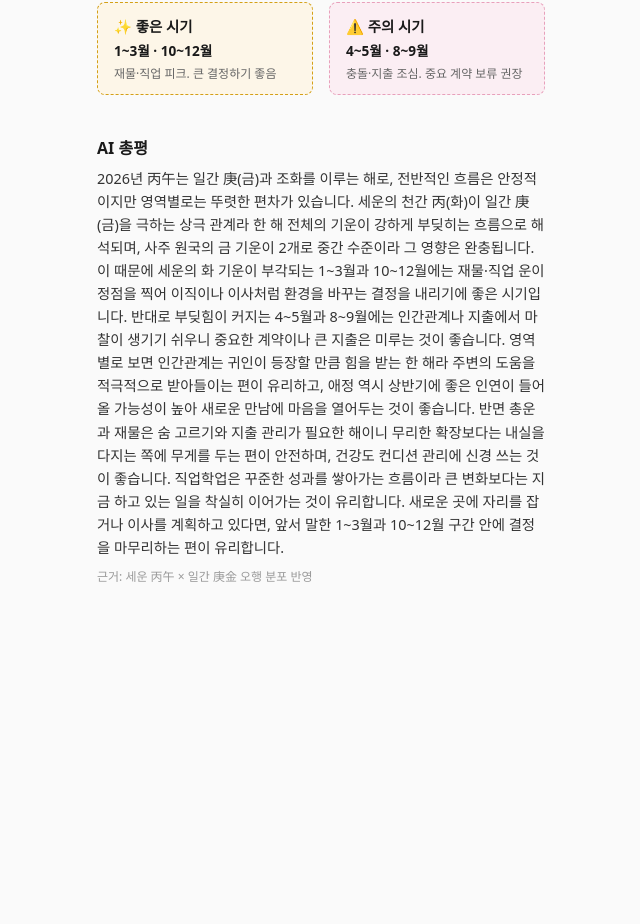
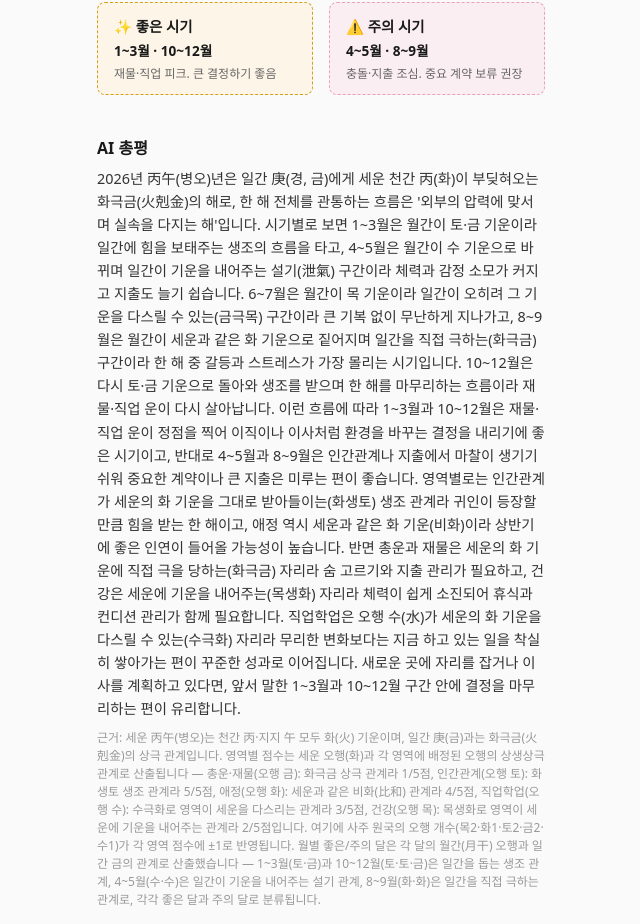
Before and after one commit to oochii-c/wasworkedinlocal_finalp, a Next.js app: page /year-fortune/2026 in a window 1280 px wide. Shown: the part 587-1511 px from the top of the page, without its empty margins (319-959 px from the left). Before the commit the page ends 1188 px from the top, so only its background shows below. Built offline with nearby package versions, Linux system fonts and the light colour scheme.

Commit message:
docs: flesh out AI summary mock text with full-year flow and detailed citation

```diff
--- a/src/app/year-fortune/[year]/page.tsx
+++ b/src/app/year-fortune/[year]/page.tsx
@@ -20,8 +20,9 @@ export default async function YearFortunePage({
   // 구체적인 이사 길일 계산 로직은 이번 범위 밖이라, 여기서는 좋은 시기(월 단위)만
   // 언급하고 특정 날짜는 넣지 않는다.
   const sampleSummary =
-    "2026년 丙午는 일간 庚(금)과 조화를 이루는 해로, 전반적인 흐름은 안정적이지만 영역별로는 뚜렷한 편차가 있습니다. 세운의 천간 丙(화)이 일간 庚(금)을 극하는 상극 관계라 한 해 전체의 기운이 강하게 부딪히는 흐름으로 해석되며, 사주 원국의 금 기운이 2개로 중간 수준이라 그 영향은 완충됩니다. 이 때문에 세운의 화 기운이 부각되는 1~3월과 10~12월에는 재물·직업 운이 정점을 찍어 이직이나 이사처럼 환경을 바꾸는 결정을 내리기에 좋은 시기입니다. 반대로 부딪힘이 커지는 4~5월과 8~9월에는 인간관계나 지출에서 마찰이 생기기 쉬우니 중요한 계약이나 큰 지출은 미루는 것이 좋습니다. 영역별로 보면 인간관계는 귀인이 등장할 만큼 힘을 받는 한 해라 주변의 도움을 적극적으로 받아들이는 편이 유리하고, 애정 역시 상반기에 좋은 인연이 들어올 가능성이 높아 새로운 만남에 마음을 열어두는 것이 좋습니다. 반면 총운과 재물은 숨 고르기와 지출 관리가 필요한 해이니 무리한 확장보다는 내실을 다지는 쪽에 무게를 두는 편이 안전하며, 건강도 컨디션 관리에 신경 쓰는 것이 좋습니다. 직업학업은 꾸준한 성과를 쌓아가는 흐름이라 큰 변화보다는 지금 하고 있는 일을 착실히 이어가는 것이 유리합니다. 새로운 곳에 자리를 잡거나 이사를 계획하고 있다면, 앞서 말한 1~3월과 10~12월 구간 안에 결정을 마무리하는 편이 유리합니다.";
-  const sampleCitation = "세운 丙午 × 일간 庚金 오행 분포 반영";
+    "2026년 丙午(병오)년은 일간 庚(경, 금)에게 세운 천간 丙(화)이 부딪혀오는 화극금(火剋金)의 해로, 한 해 전체를 관통하는 흐름은 '외부의 압력에 맞서며 실속을 다지는 해'입니다. 시기별로 보면 1~3월은 월간이 토·금 기운이라 일간에 힘을 보태주는 생조의 흐름을 타고, 4~5월은 월간이 수 기운으로 바뀌며 일간이 기운을 내어주는 설기(泄氣) 구간이라 체력과 감정 소모가 커지고 지출도 늘기 쉽습니다. 6~7월은 월간이 목 기운이라 일간이 오히려 그 기운을 다스릴 수 있는(금극목) 구간이라 큰 기복 없이 무난하게 지나가고, 8~9월은 월간이 세운과 같은 화 기운으로 짙어지며 일간을 직접 극하는(화극금) 구간이라 한 해 중 갈등과 스트레스가 가장 몰리는 시기입니다. 10~12월은 다시 토·금 기운으로 돌아와 생조를 받으며 한 해를 마무리하는 흐름이라 재물·직업 운이 다시 살아납니다. 이런 흐름에 따라 1~3월과 10~12월은 재물·직업 운이 정점을 찍어 이직이나 이사처럼 환경을 바꾸는 결정을 내리기에 좋은 시기이고, 반대로 4~5월과 8~9월은 인간관계나 지출에서 마찰이 생기기 쉬워 중요한 계약이나 큰 지출은 미루는 편이 좋습니다. 영역별로는 인간관계가 세운의 화 기운을 그대로 받아들이는(화생토) 생조 관계라 귀인이 등장할 만큼 힘을 받는 한 해이고, 애정 역시 세운과 같은 화 기운(비화)이라 상반기에 좋은 인연이 들어올 가능성이 높습니다. 반면 총운과 재물은 세운의 화 기운에 직접 극을 당하는(화극금) 자리라 숨 고르기와 지출 관리가 필요하고, 건강은 세운에 기운을 내어주는(목생화) 자리라 체력이 쉽게 소진되어 휴식과 컨디션 관리가 함께 필요합니다. 직업학업은 오행 수(水)가 세운의 화 기운을 다스릴 수 있는(수극화) 자리라 무리한 변화보다는 지금 하고 있는 일을 착실히 쌓아가는 편이 꾸준한 성과로 이어집니다. 새로운 곳에 자리를 잡거나 이사를 계획하고 있다면, 앞서 말한 1~3월과 10~12월 구간 안에 결정을 마무리하는 편이 유리합니다.";
+  const sampleCitation =
+    "세운 丙午(병오)는 천간 丙·지지 午 모두 화(火) 기운이며, 일간 庚(금)과는 화극금(火剋金)의 상극 관계입니다. 영역별 점수는 세운 오행(화)과 각 영역에 배정된 오행의 상생상극 관계로 산출됩니다 — 총운·재물(오행 금): 화극금 상극 관계라 1/5점, 인간관계(오행 토): 화생토 생조 관계라 5/5점, 애정(오행 화): 세운과 같은 비화(比和) 관계라 4/5점, 직업학업(오행 수): 수극화로 영역이 세운을 다스리는 관계라 3/5점, 건강(오행 목): 목생화로 영역이 세운에 기운을 내어주는 관계라 2/5점입니다. 여기에 사주 원국의 오행 개수(목2·화1·토2·금2·수1)가 각 영역 점수에 ±1로 반영됩니다. 월별 좋은/주의 달은 각 달의 월간(月干) 오행과 일간 금의 관계로 산출했습니다 — 1~3월(토·금)과 10~12월(토·토·금)은 일간을 돕는 생조 관계, 4~5월(수·수)은 일간이 기운을 내어주는 설기 관계, 8~9월(화·화)은 일간을 직접 극하는 관계로, 각각 좋은 달과 주의 달로 분류됩니다.";
 
   return (
     <YearFortuneDetail
```
